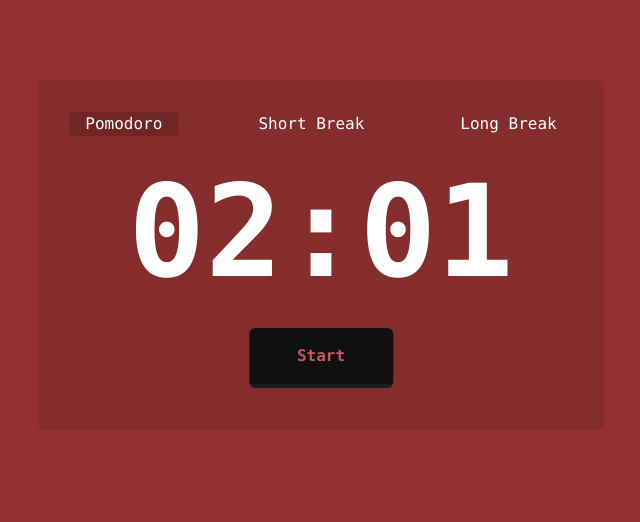
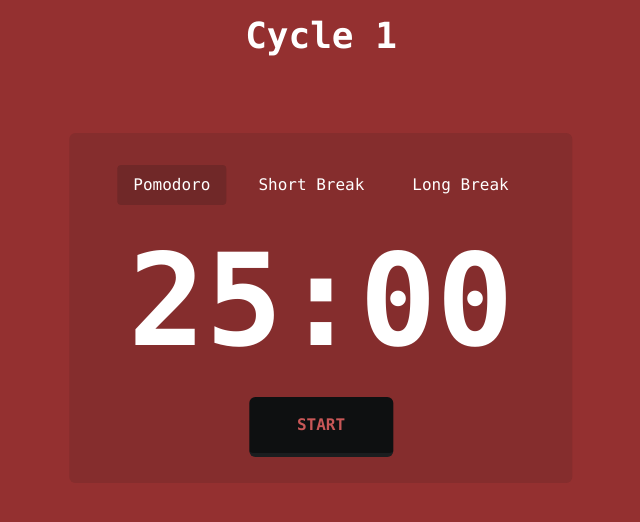
Before and after one commit to Miguel-Flandez/Pomodoro, a React (Vite) app: page / in a window 1280 px wide. Shown: the top 522 px of the page, without its empty margins (319-959 px from the left). Built offline with nearby package versions, Linux system fonts and the light colour scheme.

Commit message:
added sound effects, function to change to short or long break on timer reset

```diff
--- a/src/components/Pomodoro.jsx
+++ b/src/components/Pomodoro.jsx
@@ -3,15 +3,48 @@
 export default function Pomodoro(){
 
     const [selected, setSelected] = useState('Pomodoro')
-    const [minutes, setMinutes] = useState(2)
-    const [seconds, setSeconds] = useState(1)
+    const [minutes, setMinutes] = useState(25)
+    const [seconds, setSeconds] = useState(0)
     const [start, setStart] = useState(false)
+    const [pomoTracker, setPomoTracker ] = useState(1)
 
     const timerRef = useRef(null)
     const secondsLeft = useRef((minutes*60)+seconds)
 
+    const clickSound = new Audio('/sounds/click.wav');
+    const alarmSound = new Audio('/sounds/alarm.wav')
+
+
+
+    useEffect(()=>{
+      if(selected==='Pomodoro'){
+          document.body.style.backgroundColor  = '#943030'
+          const newMinutes = 25
+          setMinutes(25)
+          setSeconds(0)
+          setStart(false)
+          secondsLeft.current = 60*newMinutes
+
+        }else if(selected==='Short'){
+          document.body.style.backgroundColor  = '#25686C'
+          const newMinutes = 5
+          setMinutes(5)
+          setSeconds(0)
+          setStart(false)
+          secondsLeft.current = 60*newMinutes
+        }else{
+          document.body.style.backgroundColor  = '#265678'
+          const newMinutes = 15
+          setMinutes(15)
+          setSeconds(0)
+          setStart(false)
+          secondsLeft.current = 60*newMinutes
+        }
+    },[selected])
+
 
   useEffect(() => {
+
     if (start) {
       timerRef.current = setInterval(() => {
         if(secondsLeft.current){
@@ -22,34 +55,51 @@
             setMinutes(m)
             setSeconds(s)
         }else{
+
+            if(pomoTracker===4){
+              setSelected('Long')
+              setPomoTracker(1)
+            }else if(selected!=='Pomodoro'){
+              setSelected('Pomodoro')
+            }else{
+              setPomoTracker(prev=>prev+1)
+              setSelected('Short')
+            }
+            alarmSound.play()
             clearInterval(timerRef.current)
-            setStart(false)
+            setStart(prev=>!prev)
         }
       }, 1000);
 
+      return () => clearInterval(timerRef.current)
+    }
+  }, [start]);
 
-    }
+  useEffect(()=>{
 
-    return () => clearInterval(timerRef.current);
-  }, [start]);
+    document.body.style.transition = 'background-color 1s ease-out'
+  }),[]
 
 
 
     return(
-        <div className="absolute left-1/2 top-1/10 -translate-x-1/2 -translate-y-1.2 rounded-md
-        bg-[#852D2D] border-0 text-white text-md font-mono p-8 h-[350px] flex flex-col items-center gap-8 ">
+        <>
+          <span className="block font-bold text-4xl text-white font-mono mt-4 text-center">Cycle {pomoTracker}</span>
+          <div className={`absolute left-1/2 top-1/6 -translate-x-1/2 -translate-y-1.2 rounded-md
+          ${selected==='Pomodoro' ? 'bg-[#852D2D]' : selected==='Short' ? 'bg-[#225F63]' : 'bg-[#234F6D]'} transition-colors duration-1000 border-0 text-white text-md font-mono p-8 h-[350px] flex flex-col items-center gap-8 `}>
 
-            <div id="header buttons" className="flex items-center justify-center gap-16 cursor-pointer">
-                <span className={`px-4 rounded-sm ${selected==='Pomodoro' ? 'bg-[#712626]' : '' }`} onClick={()=>setSelected('Pomodoro')}>Pomodoro</span>
-                <span className={`px-4 rounded-sm ${selected==='Short' ? 'bg-[#712626]' : '' }`} onClick={()=>setSelected('Short')}>Short Break</span>
-                <span className={`px-4 rounded-sm ${selected==='Long' ? 'bg-[#712626]' : '' }`} onClick={()=>setSelected('Long')}>Long Break</span>
-            </div>
+              <div id="header buttons" className="flex items-center justify-center gap-4 cursor-pointer px-4">
+                  <span className={`px-4 py-2 rounded-sm ${selected==='Pomodoro' ? 'bg-[#1211112f]' : '' }`} onClick={()=>setSelected('Pomodoro')}>Pomodoro</span>
+                  <span className={`px-4 py-2 rounded-sm ${selected==='Short' ? 'bg-[#1211112f]' : '' }`} onClick={()=>setSelected('Short')}>Short Break</span>
+                  <span className={`px-4 py-2 rounded-sm ${selected==='Long' ? 'bg-[#1211112f]' : '' }`} onClick={()=>setSelected('Long')}>Long Break</span>
+              </div>
 
 
-            <span className="text-9xl font-bold">{String(minutes).padStart(2, '0')}:{String(seconds).padStart(2, '0')}</span>
+              <span className="text-9xl font-bold">{String(minutes).padStart(2, '0')}:{String(seconds).padStart(2, '0')}</span>
 
-            <button className={`bg-[#0E1011] rounded-md text-[#C85757] font-bold font-mono px-12 py-4 ${start ? 'translate-y-1' : 'border-b-4 border-[#1A1D1F] '}`}
-            onClick={()=>setStart(prev=>!prev)}>{start?'Pause':'Start'}</button>
-        </div>
+              <button className={`bg-[#0E1011] rounded-md transition-colors duration ${selected==='Pomodoro'?'text-[#C85757]' : selected==='Short' ? 'text-[#79CBD0]' : 'text-[#6EA8D0]'} font-bold font-mono px-12 py-4 ${start ? 'translate-y-1' : 'border-b-4 border-[#1A1D1F] '}`}
+              onClick={()=>setStart(prev=>!prev, clickSound.play())}>{start?'PAUSE':'START'}</button>
+          </div>
+        </>
     )
 }
```
